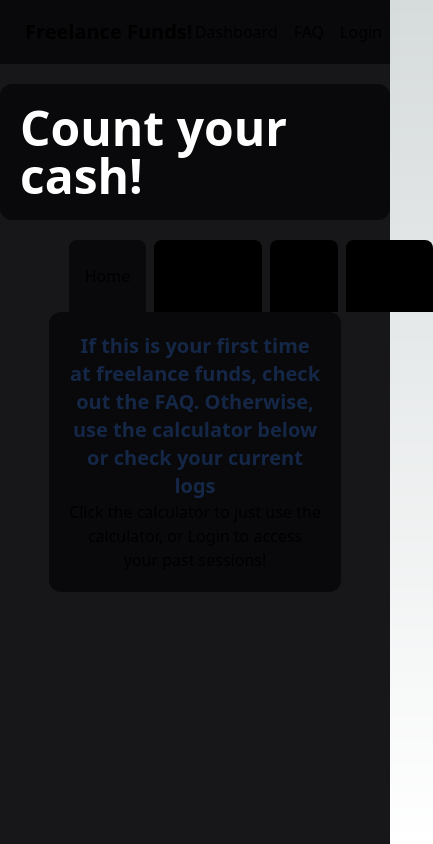
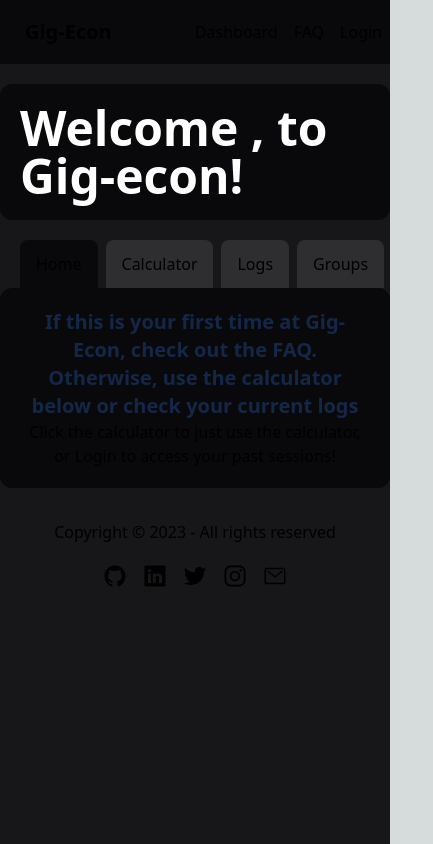
Before and after one commit to Nealium104/gig-econ, a Next.js app: page / in a window 390 px wide. Shown: the whole page, 433 px wide, since content can reach past the window. Built offline with nearby package versions, Linux system fonts and the light colour scheme; no server answers.

Commit message:
Added a footer and made it mobile responsive

```diff
--- a/package.json
+++ b/package.json
@@ -19,6 +19,7 @@
     "react": "18.2.0",
     "react-calendar": "^4.2.1",
     "react-dom": "18.2.0",
+    "react-icons": "^4.8.0",
     "tailwindcss": "3.3.1"
   }
 }
--- /dev/null
+++ b/src/components/Footer.js
@@ -0,0 +1,16 @@
+import { IoLogoGithub, IoLogoLinkedin, IoLogoTwitter, IoLogoInstagram, IoMailOutline } from 'react-icons/io5'
+
+export default function Footer () {
+    return (
+        <div className=''>
+            <span className='block text-center'>Copyright © 2023 - All rights reserved</span>
+            <div className='text-2xl flex py-5 justify-center gap-4'>
+                <a href='https://github.com/Nealium104'><IoLogoGithub /></a>
+                <a href='https://www.linkedin.com/in/neal-grindstaff-894726159/'><IoLogoLinkedin /></a>
+                <a href='https://twitter.com/GrindstaffNeal'><IoLogoTwitter /></a>
+                <a href='https://www.instagram.com/nealium1221/'><IoLogoInstagram /></a>
+                <a href='mailto:neal.grindstaff@gmail.com'><IoMailOutline /></a>
+            </div>
+        </div>
+    )
+}
--- a/src/components/InputForm.js
+++ b/src/components/InputForm.js
@@ -50,7 +50,7 @@ export default function InputForm() {
       <div className="flex justify-center pb-5">
         <div className="card w-96 bg-black/25 shadow-xl">
           <form className="card-body" id="transaction-form" onSubmit={handleSubmit}>
-            <h2 className="card-title justify-center">Count your money!</h2>
+            <h2 className="card-title justify-center text-secondary text-4xl">Count your money!</h2>
             <p className="bg-black/50 rounded-lg p-5">Count your number of dollar bills in order. Press enter and watch your total update! Press submit to log the date of your money!</p>
             <label htmlFor="100">$100</label>
             <input
--- a/src/components/Nav.js
+++ b/src/components/Nav.js
@@ -9,7 +9,7 @@ export default function Nav () {
         <>
         <div className="navbar bg-base-100">
             <div className="flex-1">
-                <Link href='/' className="btn btn-ghost normal-case text-xl">Freelance Funds!</Link>
+                <Link href='/' className="btn btn-ghost normal-case text-xl">Gig-Econ</Link>
             </div>
             <div className="flex">
                 <Link href="/">Dashboard</Link>
--- a/src/components/Totals.js
+++ b/src/components/Totals.js
@@ -78,7 +78,7 @@ export default function Totals () {
                         <button onClick={() => handleEditClick(transaction._id, transaction.description, transaction.amount)}>Edit</button>
                         </td>
                         <td className="border px-4 py-2">
-                          <button onClick={() => handleDelete(transaction._id)}>Delete</button>
+                          <button onClick={() => handleDelete(transaction._id)}>🗑️</button>
                         </td>
                     </tr>
                     ))}
--- a/src/pages/index.js
+++ b/src/pages/index.js
@@ -1,5 +1,6 @@
 import Nav from '@/components/Nav'
 import InputForm from '@/components/InputForm'
+import Footer from '@/components/Footer'
 import Conditional from '@/components/shared/Conditional'
 import Totals from '@/components/Totals'
 import { useState } from 'react'
@@ -17,6 +18,8 @@ export default function Home() {
   const [value, setValue] = useState(new Date());
   const { user, error, isLoading } = useUser()
 
+  const sid = user ? user.sub : '';
+
   function onChange(nextValue) {
     setValue(nextValue);
   }
@@ -26,45 +29,42 @@ export default function Home() {
   }
 
   return (
-    <main className="bg-neutral h-screen">
+    <main className="bg-neutral h-screen w-screen">
       <Nav />
-      <div className='w-1/2'>
-      </div>
       <div className="max-width-l">
-        <h1 className='text-5xl text-primary font-bold bg-base-100 w-fit p-5 rounded-xl my-5 mx-auto'>Count your cash!</h1>
-        <div className='w-3/4 mx-auto mb-8'>
+        <h1 className='text-5xl text-primary font-bold bg-base-100 w-fit p-5 rounded-xl my-5 mx-auto'>{`Welcome ${sid}, to Gig-econ!`}</h1>
+        <div className='max-w-md mx-auto mb-8'>
           <div className='flex ms-4'>
             <button
-              className={`rounded-t-lg px-4 py-3 mx-1 ${selectedTab === TABS.HOME ? 'bg-base-100' : 'bg-black'}`}
+              className={`rounded-t-lg px-4 py-3 mx-1 ${selectedTab === TABS.HOME ? 'bg-base-100' : 'bg-base-300'}`}
               onClick={() => handleButtonClick(TABS.HOME)}
             >
               Home
             </button>
             <button
-              className={`rounded-t-lg px-4 py-3 mx-1 ${selectedTab === TABS.CALCULATOR ? 'bg-base-100' : 'bg-black'}`}
+              className={`rounded-t-lg px-4 py-3 mx-1 ${selectedTab === TABS.CALCULATOR ? 'bg-base-100' : 'bg-base-300'}`}
               onClick={() => handleButtonClick(TABS.CALCULATOR)}
             >
               Calculator
             </button>
             <button
-              className={`rounded-t-lg px-4 py-3 mx-1 ${selectedTab === TABS.LOGS ? 'bg-base-100' : 'bg-black'}`}
+              className={`rounded-t-lg px-4 py-3 mx-1 ${selectedTab === TABS.LOGS ? 'bg-base-100' : 'bg-base-300'}`}
               onClick={() => handleButtonClick(TABS.LOGS)}
             >
-              Your Logs
+              Logs
             </button>
             <button
-              className={`rounded-t-lg px-4 py-3 mx-1 ${selectedTab === TABS.GROUPS ? 'bg-base-100' : 'bg-black'}`}
+              className={`rounded-t-lg px-4 py-3 mx-1 ${selectedTab === TABS.GROUPS ? 'bg-base-100' : 'bg-base-300'}`}
               onClick={() => handleButtonClick(TABS.GROUPS)}
             >
-              Your Groups
+              Groups
             </button>
           </div>
-          <div className="bg-base-100 rounded-xl p-5 text-center mx-auto">
-            <h3 className='text-xl font-bold text-secondary'>If this is your first time at freelance funds, check out the FAQ. Otherwise, use the calculator below or check your current logs</h3>
+          <div className="bg-base-100 rounded-xl p-5 text-center mx-auto h-fit">
+            <Conditional className="py-4" showWhen={selectedTab === TABS.HOME}>
+              <h3 className='text-xl font-bold text-secondary'>If this is your first time at Gig-Econ, check out the FAQ. Otherwise, use the calculator below or check your current logs</h3>
               <h2>Click the calculator to just use the calculator, or Login to access your past sessions!</h2>
-          </div>
-        </div>
-        <div className=''>
+            </Conditional>
             <Conditional className="py-4" showWhen={selectedTab === TABS.CALCULATOR}>
               <InputForm />
             </Conditional>
@@ -73,6 +73,8 @@ export default function Home() {
             </Conditional>
           </div>
         </div>
+      </div>
+      <Footer />
     </main>
   )
 }
```
Also changed, not shown: service-worker.js (deleted, +0 -81 lines), manifest.json, 1 other file (tests, documents, lock files or other folders). Lines whose indentation alone changed are shown as unchanged.
